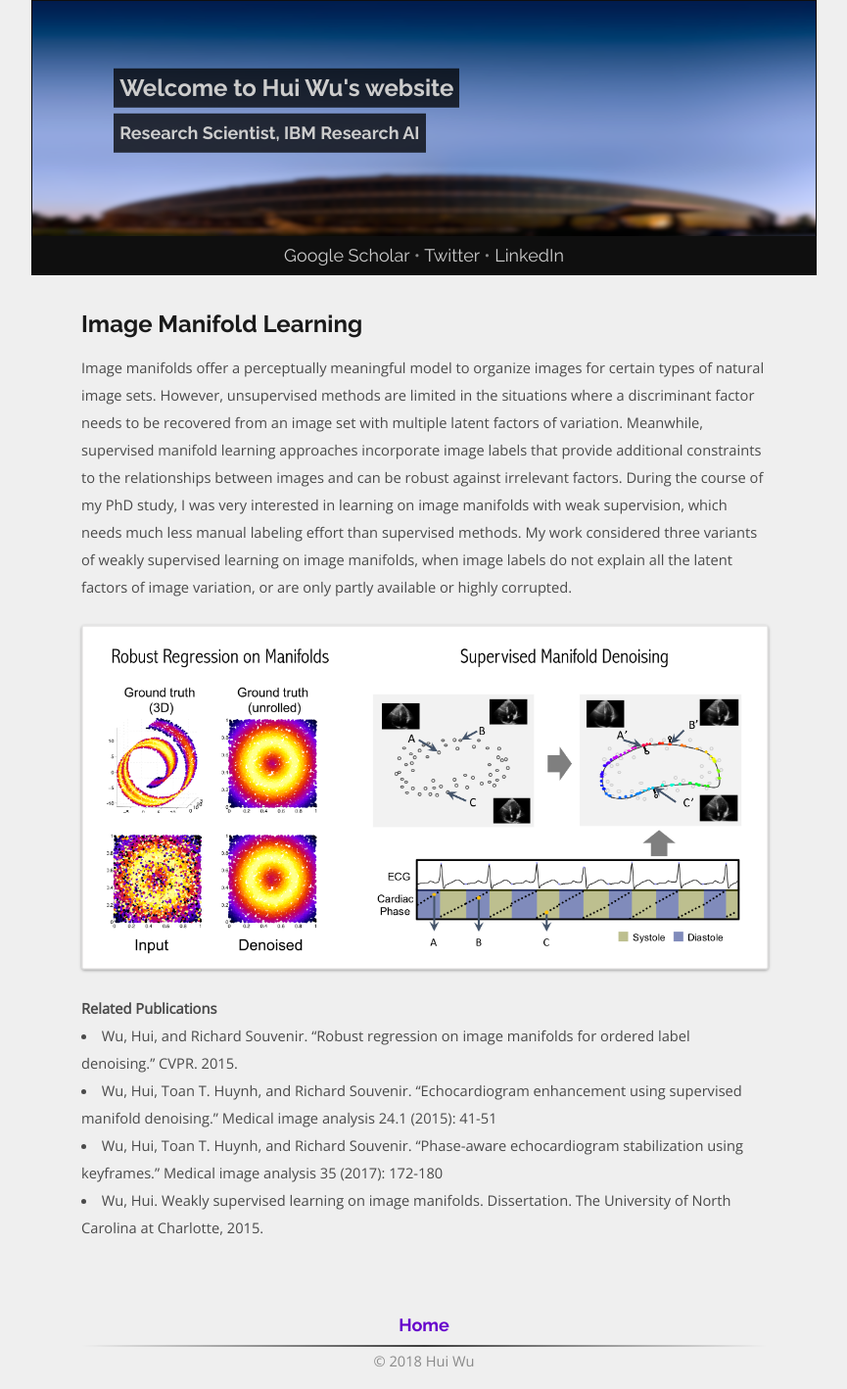
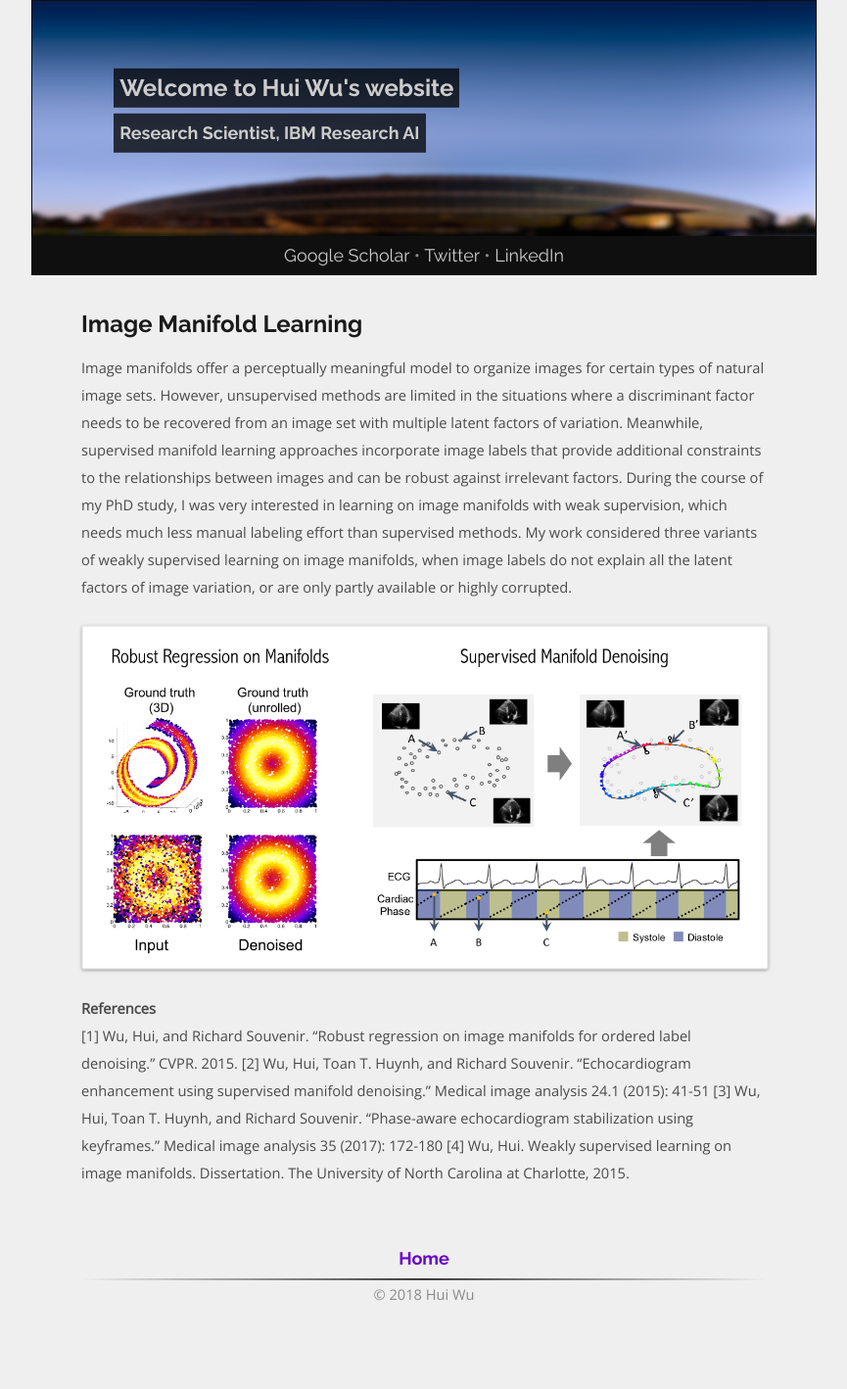
Before and after one commit to spacew/spacew.github.io, a Jekyll site: the page built from _posts/2015-11-15-manifold.markdown, in a window 1280 px wide. Shown: the whole page at 98% size, without its empty margins (207-1072 px from the left). Built offline with Jekyll 4.4.1, drawn with Linux system fonts in a browser that asks for light colours; after the commit the page ends 1350 px from its top, so only the background shows below that.

Commit message:
Update 2015-11-15-manifold.markdown

```diff
--- a/_posts/2015-11-15-manifold.markdown
+++ b/_posts/2015-11-15-manifold.markdown
@@ -5,7 +5,7 @@
 paper_name: Robust regression on image manifolds for ordered label denoising
 paper_authors: Hui Wu and Richard Souvenir
 paper_pdf: https://www.cv-foundation.org/openaccess/content_cvpr_2015/papers/Wu_Robust_Regression_on_2015_CVPR_paper.pdf
-paper_code: https://www.cv-foundation.org/openaccess/content_cvpr_2015/papers/Wu_Robust_Regression_on_2015_CVPR_paper.pdf
+paper_code: https://github.com/spacew/spacew.github.io/blob/master/media/h3r.zip?raw=true
 
 ---
 Image manifolds offer a perceptually meaningful model to organize images for
@@ -25,9 +25,9 @@
 <img alt="img" src="{{site.baseurl}}/media/manifold.png">
 
 
-#### Related Publications
+#### References
 
-* Wu, Hui, and Richard Souvenir. "Robust regression on image manifolds for ordered label denoising." CVPR. 2015.
-* Wu, Hui, Toan T. Huynh, and Richard Souvenir. "Echocardiogram enhancement using supervised manifold denoising." Medical image analysis 24.1 (2015): 41-51
-* Wu, Hui, Toan T. Huynh, and Richard Souvenir. "Phase-aware echocardiogram stabilization using keyframes." Medical image analysis 35 (2017): 172-180
-* Wu, Hui. Weakly supervised learning on image manifolds. Dissertation. The University of North Carolina at Charlotte, 2015.
+[1] Wu, Hui, and Richard Souvenir. "Robust regression on image manifolds for ordered label denoising." CVPR. 2015.
+[2] Wu, Hui, Toan T. Huynh, and Richard Souvenir. "Echocardiogram enhancement using supervised manifold denoising." Medical image analysis 24.1 (2015): 41-51
+[3] Wu, Hui, Toan T. Huynh, and Richard Souvenir. "Phase-aware echocardiogram stabilization using keyframes." Medical image analysis 35 (2017): 172-180
+[4] Wu, Hui. Weakly supervised learning on image manifolds. Dissertation. The University of North Carolina at Charlotte, 2015.
```
